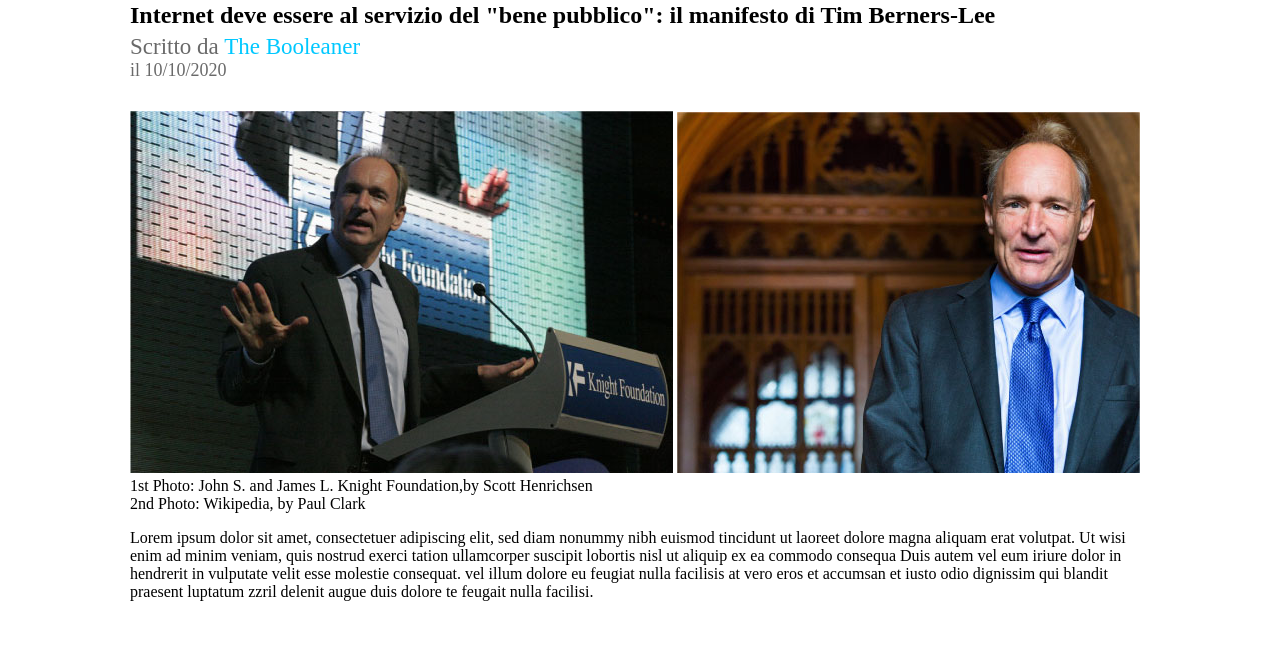
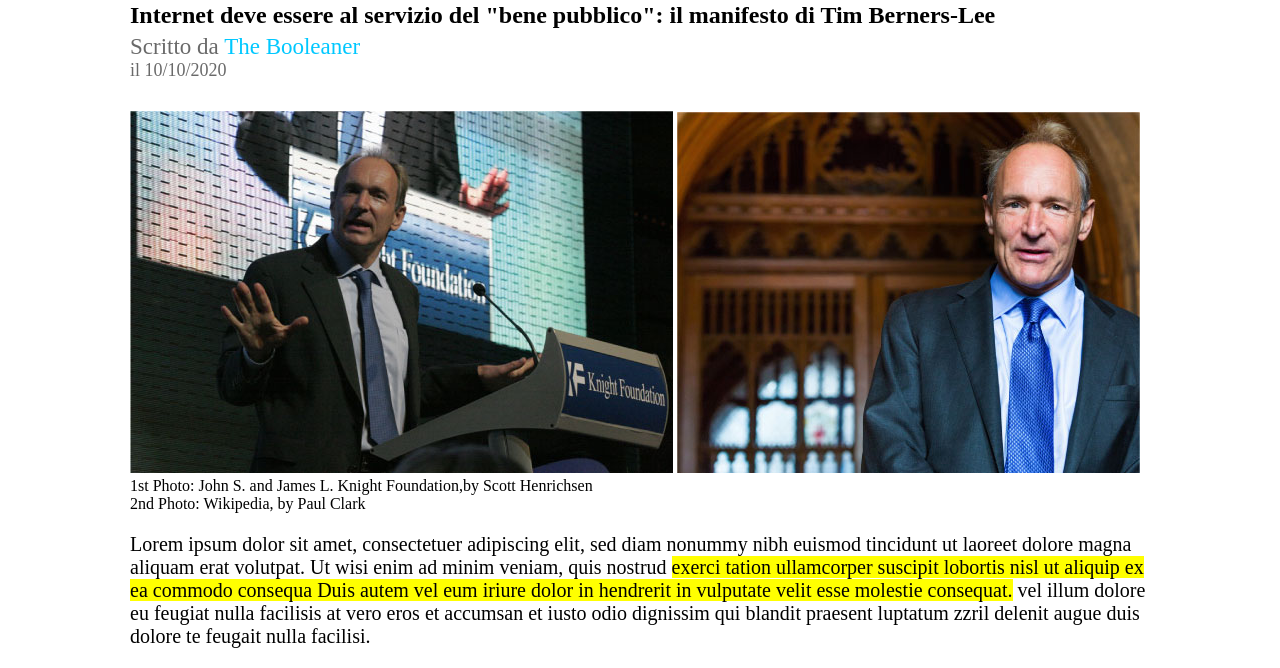
Before and after one commit to nicolosalvestrini/html-css-booleaner11, a plain HTML site: page index.html in a window 1280 px wide. Shown: the part 148-816 px from the top of the page. Drawn offline with Linux system fonts and the light colour scheme.

Commit message:
add general text

```diff
--- a/style.css
+++ b/style.css
@@ -74,3 +74,13 @@ header{
 }
 
 /*pricipal image/*/
+
+/*general text*/
+
+.general-text{
+    font-size: 20px;
+}
+
+.text-yellow{
+    background-color: yellow;
+}
```
